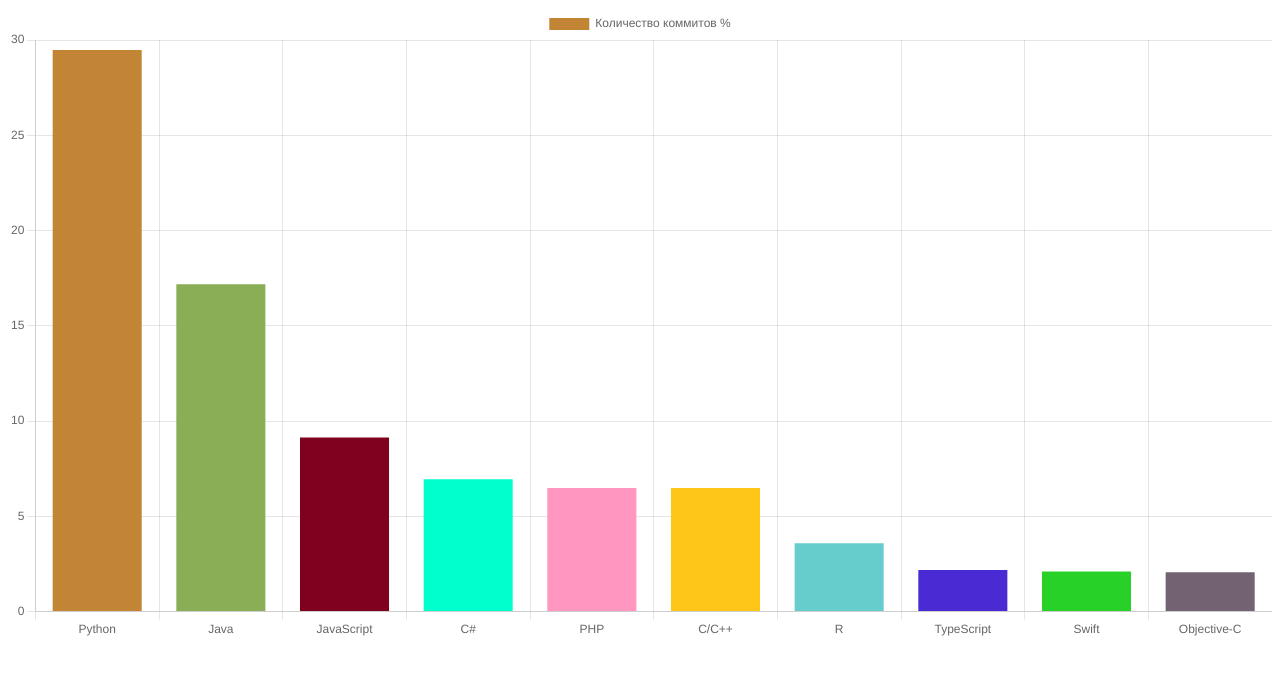
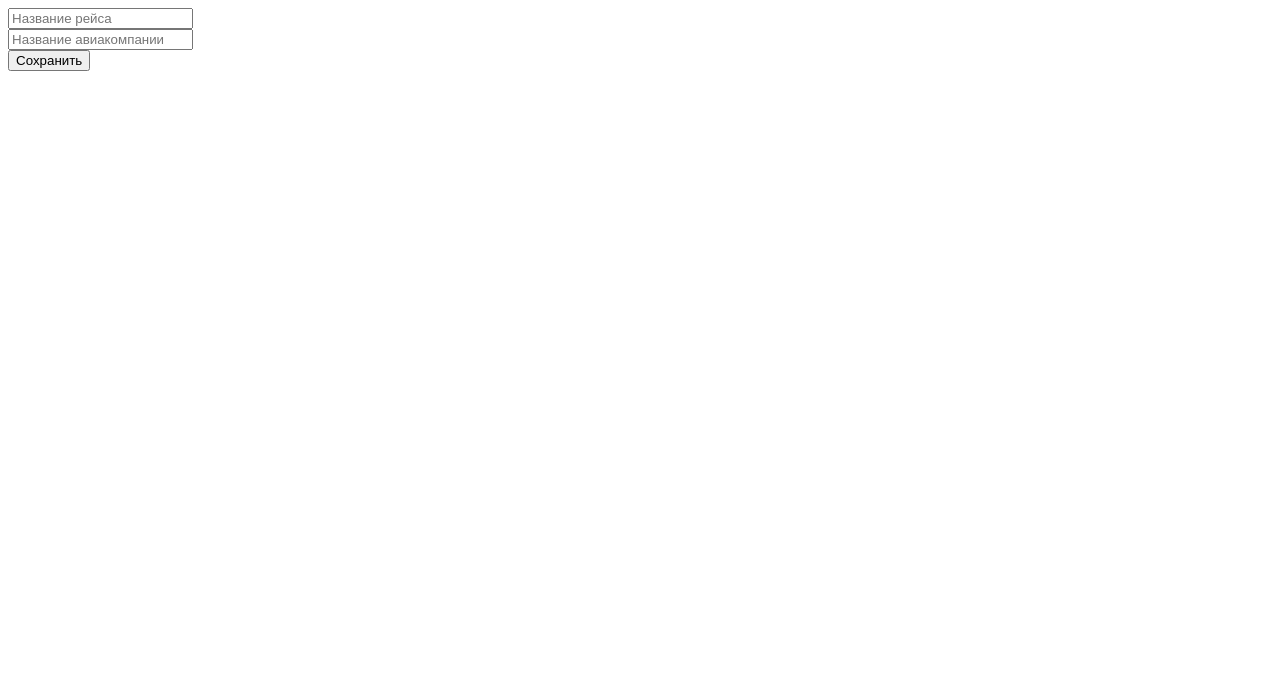
Before and after one commit to s4sh4w4lk3r/madi-practice, a Vue app in the folder frontend/: page / in a window 1280 px wide. Shown: the top 674 px of the page. Built offline with nearby package versions, Linux system fonts and the light colour scheme.

Commit message:
заработала отправка с фронта на бек

```diff
--- a/frontend/package.json
+++ b/frontend/package.json
@@ -9,6 +9,7 @@
     "preview": "vite preview"
   },
   "dependencies": {
+    "axios": "^1.6.2",
     "chart.js": "^4.4.0",
     "vue": "^3.3.8",
     "vue-chartjs": "^5.2.0"
--- a/frontend/src/App.vue
+++ b/frontend/src/App.vue
@@ -1,11 +1,7 @@
 <template>
-  <BarChart />
+  <AirLines />
 </template>
 
-<script>
-import BarChart from './components/LanguageStats.vue';
-export default {
-  name: 'App',
-  components: { BarChart }
-}
+<script setup>
+import AirLines from "./components/AirLines.vue";
 </script>
--- /dev/null
+++ b/frontend/src/components/AirLines.vue
@@ -0,0 +1,36 @@
+<template>
+    <div>
+        <input v-model="flight" type="text" class="flight-input" placeholder="Название рейса">
+        <br>
+        <input v-model="airline" type="text" clas="airline-input" placeholder="Название авиакомпании">
+        <br>
+        <button @click="save">Сохранить</button>
+    </div>
+</template>
+
+<script>
+import axios from "axios";
+
+
+export default {
+    data() {
+        return {
+            flight: "",
+            airline: ""
+        }
+    },
+    mounted() {
+
+    },
+    methods: {
+        save() {
+            const dto = {
+                Flight: this.flight,
+                Airline: this.airline
+            }
+
+            axios.post("http://localhost:5111/airlines/insert", dto);
+        }
+    }
+}
+</script>
```
Also changed, not shown: frontend/src/components/AilLines.Vue (deleted), 2 other files (tests, documents, lock files or other folders).
